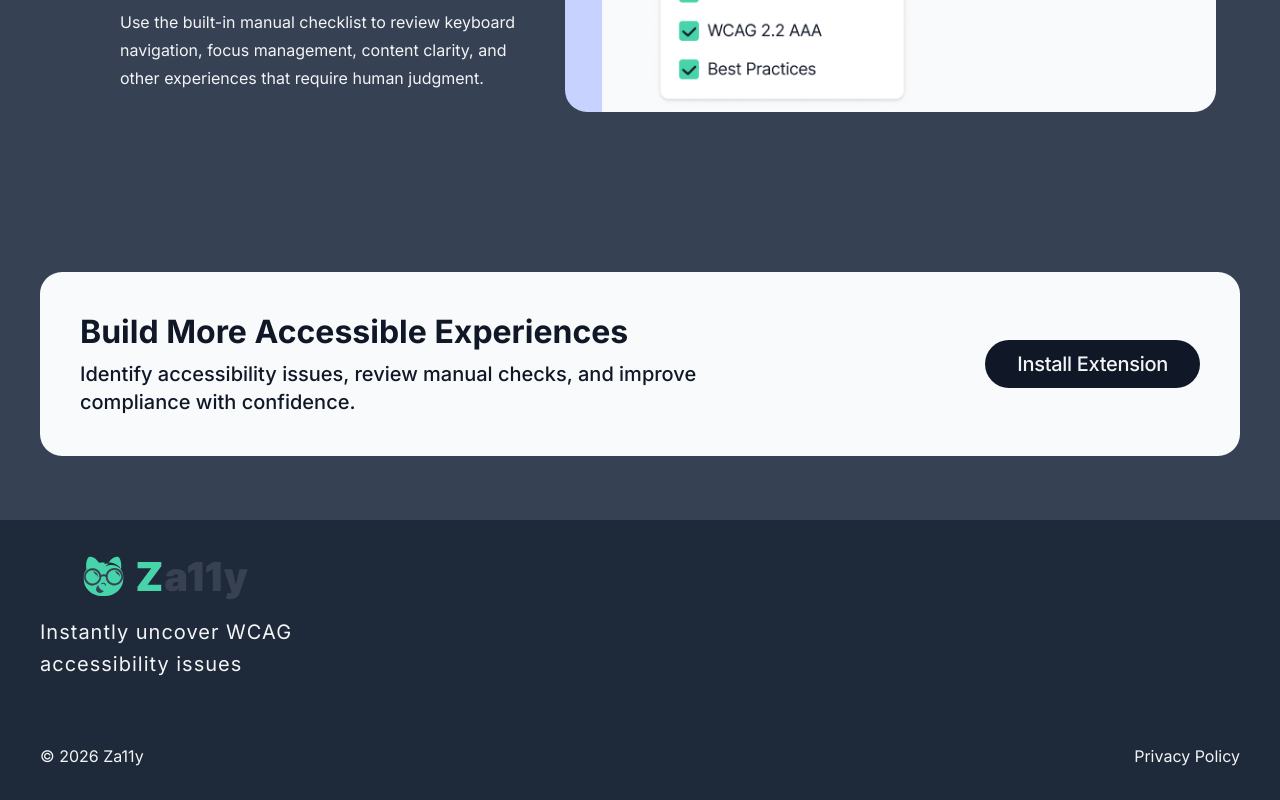
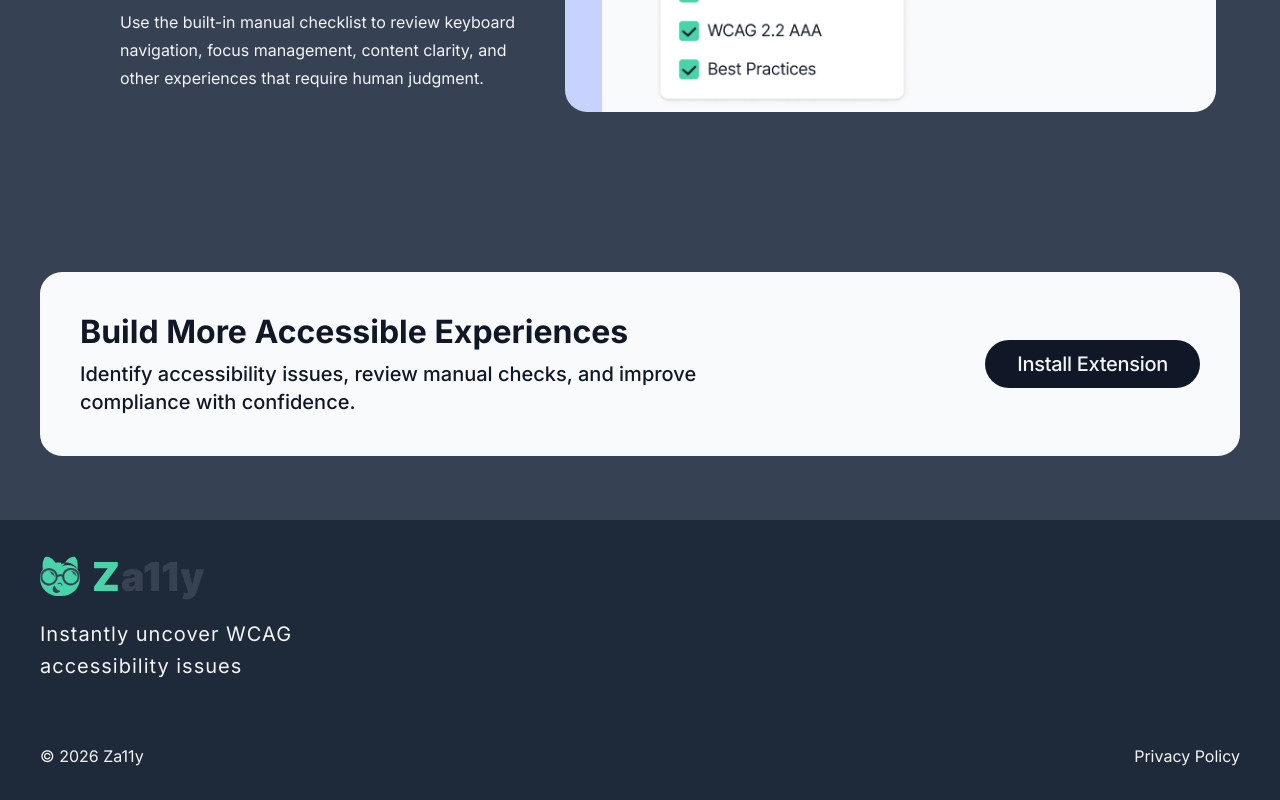
Before and after one commit to cattix/za11y-web, a Next.js app: page / in a window 1280 px wide. Shown: the part 2052-2852 px from the top of the page. Built offline with nearby package versions, Linux system fonts and the light colour scheme.

Commit message:
fix: align footer logo by preventing flex stretch on img
Added self-start to the logo img so the flex container's align-items:
stretch doesn't force the SVG wider than its natural size, which was
pushing the cat head away from the left edge.

Co-Authored-By: Claude Sonnet 4.6 <noreply@anthropic.com>

```diff
--- a/app/page.tsx
+++ b/app/page.tsx
@@ -64,14 +64,14 @@ export default function Home() {
       </main>
 
       {/* Footer */}
-      <footer className="bg-gray-800 px-10 py-8 flex items-end justify-between min-h-[280px]">
-        <div className="flex flex-col justify-between h-full gap-16">
-          <div className="flex flex-col gap-4">
+      <footer className="bg-gray-800 px-10 py-8 flex items-end justify-between h-[280px]">
+        <div className="flex flex-col justify-between h-full items-start w-[254px]">
+          <div className="flex flex-col gap-[18px]">
             {/* eslint-disable-next-line @next/next/no-img-element */}
             <img
               src="/assets/za11y-cat-logo.svg"
               alt="Za11y"
-              className="h-12 w-auto"
+              className="h-12 w-auto self-start"
             />
             <p className="text-gray-100 text-[20px] leading-8 tracking-[1px]">
               Instantly uncover WCAG
```
